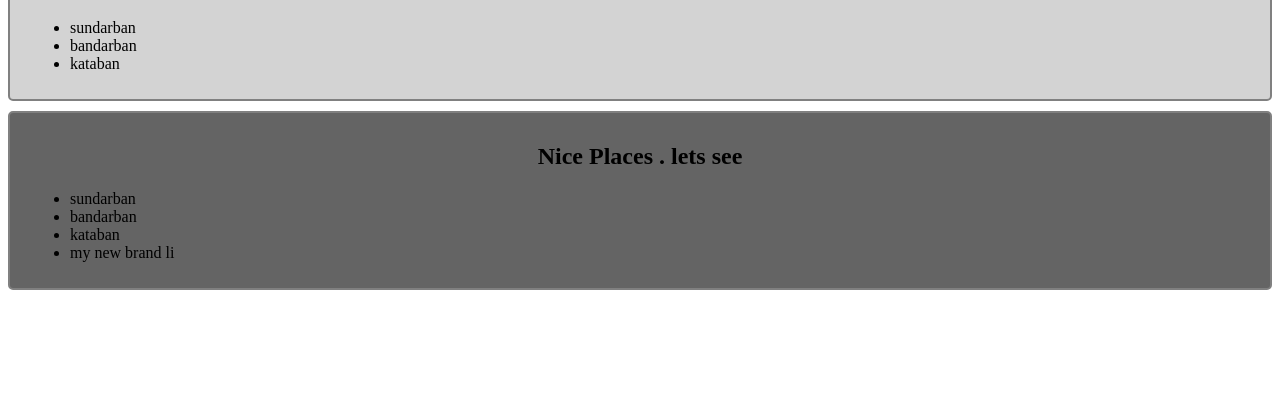
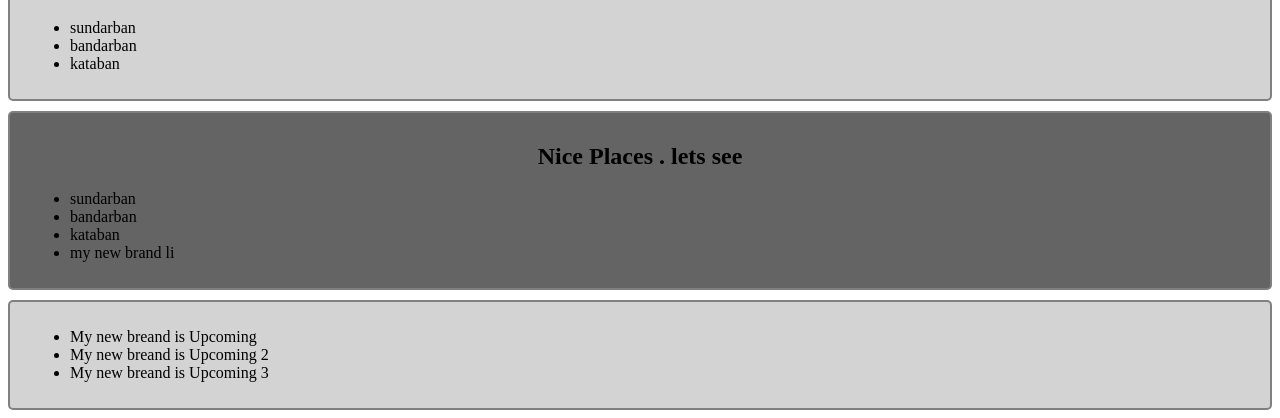
Before and after one commit to developerMohib/DOM_intro, a plain HTML site: page index.html in a window 1280 px wide. Shown: the part 549-967 px from the top of the page. Before the commit the page ends 847 px from the top, so only its background shows below. Drawn offline with Linux system fonts and the light colour scheme.

Commit message:
New Section Added

```diff
--- /dev/null
+++ b/append.js
@@ -0,0 +1,25 @@
+
+// how to add a section in HTML document
+
+let mainContainer = document.getElementById('mainContainer') ;
+
+
+
+let newSection = document.createElement('section');
+
+let newUl = document.createElement('ul');
+
+let newLi = document.createElement('li');
+newLi.innerText = 'My new breand is Upcoming ';
+
+let newLi2 = document.createElement('li');
+newLi2.innerText = 'My new breand is Upcoming 2';
+
+let newLi3 = document.createElement('li');
+newLi3.innerText = 'My new breand is Upcoming 3';
+
+newUl.appendChild(newLi);
+newUl.appendChild(newLi2);
+newUl.appendChild(newLi3);
+newSection.appendChild(newUl);
+mainContainer.appendChild(newSection);
--- a/index.html
+++ b/index.html
@@ -10,7 +10,7 @@
     <header>
         <h1>Welcome to DOM learning.</h1>
     </header>
-    <main>
+    <main id="mainContainer">
         <section>
             <h1 id="heading" class="classHeading">Nice Places . lets see </h1>
             <ul>
@@ -50,6 +50,7 @@
     </main>
 
     <script src="./app.js"></script>
+    <script src="./append.js"></script>
     <script src="./app2.js"></script>
 </body>
 </html>
```
